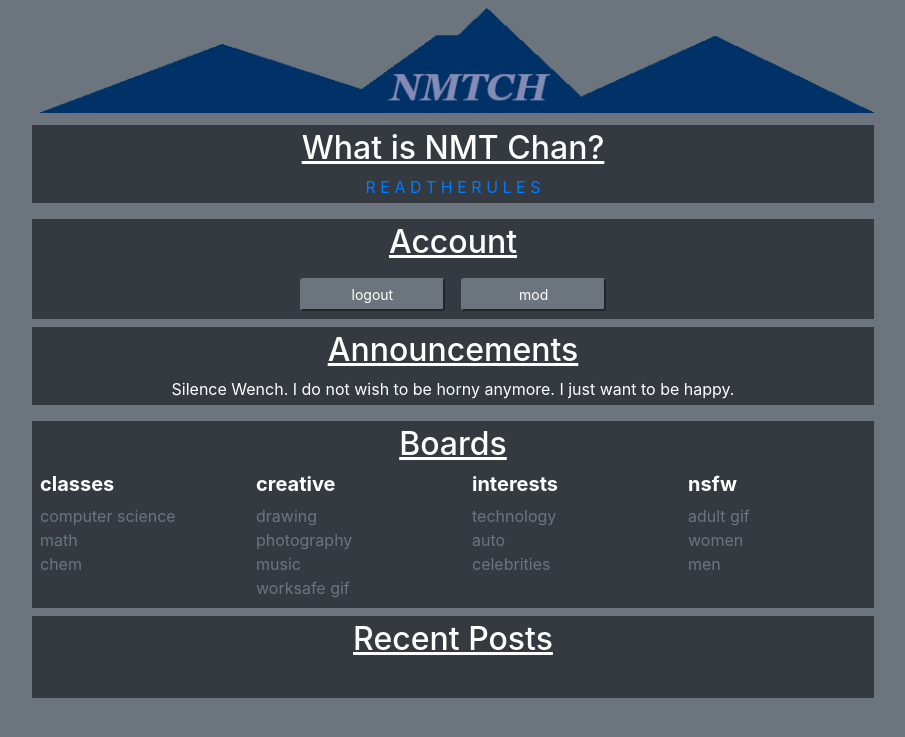
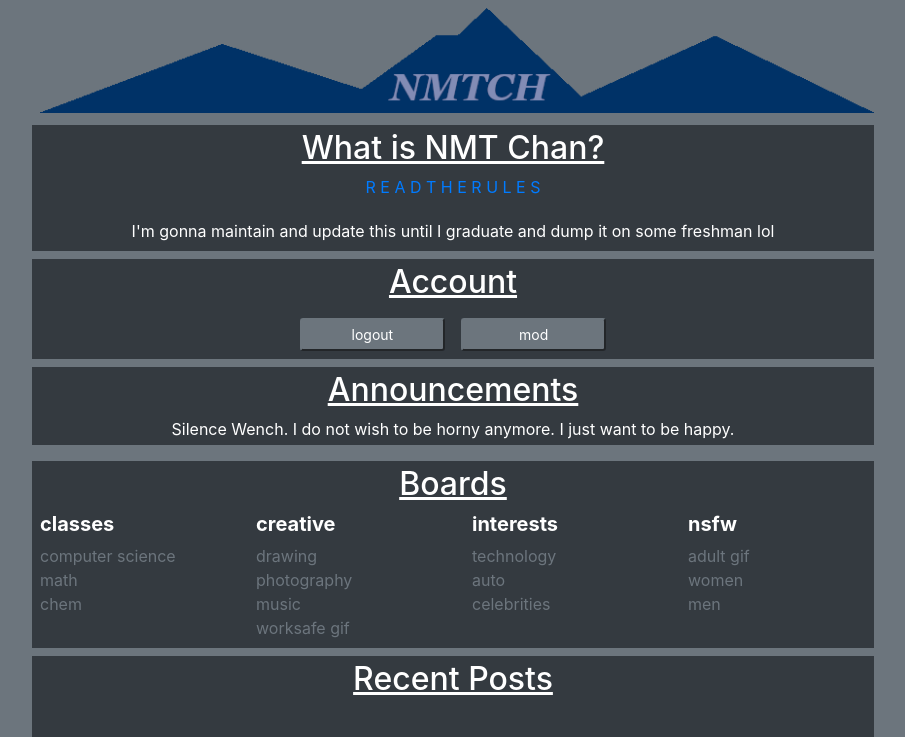
Before and after one commit to jenkinsdonovan/NMTChan, a Flask app: page / in a window 1280 px wide. Shown: the top 737 px of the page, without its empty margins (187-1092 px from the left). Run offline with Flask 2, Linux system fonts and the light colour scheme; the visitor is signed in with stand-in values (Sample User, id 1); data comes from the database, SQL or seed files in the repository; data that the repository does not hold is empty; some libraries are stand-ins or nearby versions.

Commit message:
updated introduction

```diff
--- a/templates/index.html
+++ b/templates/index.html
@@ -9,9 +9,10 @@
         </div>
 
         <!-- introduction -->
-        <main role="main" class="inner cover bg-dark mt-2">
+        <main role="main" class="inner cover bg-dark mt-2 pb-2">
             <h2 class="cover-heading pt-1"><u>What is NMT Chan?</u></h1>
             <p class="pb-1"><a href="/rules">R E A D T H E R U L E S</a></p>
+            I'm gonna maintain and update this until I graduate and dump it on some freshman lol
         </main>
 
         <!-- account -->
```
